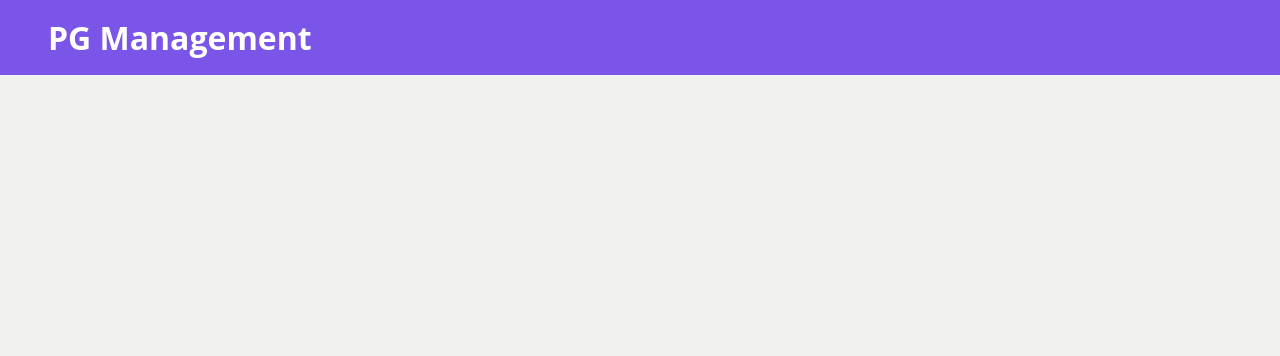
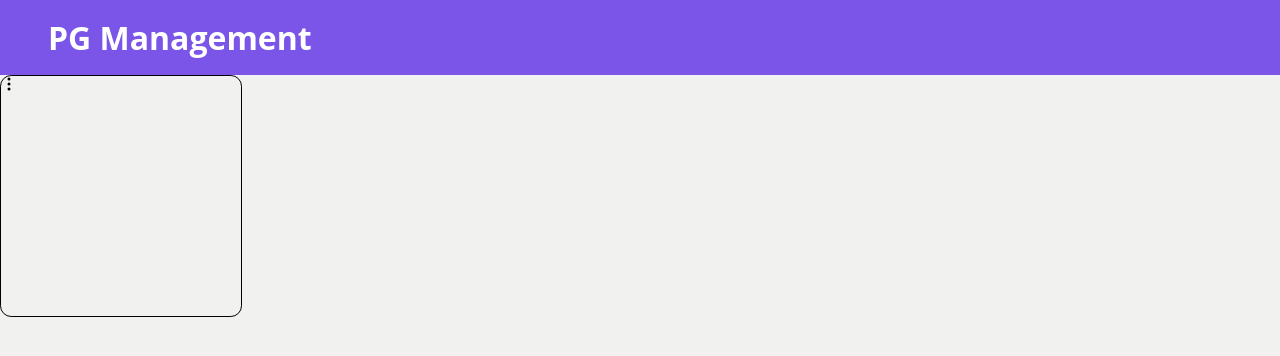
Before and after one commit to KishoreMl/PG-Management-Web, a React (Create React App) app in the folder pg-management/: page / in a window 1280 px wide. Shown: the top 356 px of the page. Built offline with nearby package versions, Linux system fonts and the light colour scheme.

Commit message:
UI changes

```diff
--- a/pg-management/src/components/BranchTile/BranchTile.jsx
+++ b/pg-management/src/components/BranchTile/BranchTile.jsx
@@ -1,10 +1,12 @@
 import React from "react";
+import './BranchTile.scss';
+import IconMap from "../Icons/IconMap";
 
 export class BranchTile extends React.Component{
     render() {
         return (
             <div className="branch-tile">
-
+                <IconMap icon='more' />
             </div>
         )
     }
--- a/pg-management/src/components/BranchTile/BranchTile.scss
+++ b/pg-management/src/components/BranchTile/BranchTile.scss
@@ -1,3 +1,6 @@
 .branch-tile{
-
+    width:15rem;
+    height:15rem;
+    border-radius: 0.7rem;
+    border: solid black 1px;
 }
--- a/pg-management/src/components/BranchesPage/BranchesPage.jsx
+++ b/pg-management/src/components/BranchesPage/BranchesPage.jsx
@@ -8,7 +8,7 @@ export class BranchesPage extends React.Component{
     {
         return (
             <div className="branch-container">
-                <BranchTile></BranchTile>
+                <BranchTile />
             </div>
         )
     }
--- a/pg-management/src/components/Icons/IconClose.jsx
+++ b/pg-management/src/components/Icons/IconClose.jsx
@@ -4,7 +4,7 @@ function IconClose(props)
 {
     return (
         <svg
-            onClick={props.onClick()}
+            onClick={props.onClick ? () => props.onClick():null}
             xmlns="http://www.w3.org/2000/svg"
             width={props.size || 20}
             height={props.size || 20}
--- a/pg-management/src/components/Icons/IconEdit.jsx
+++ b/pg-management/src/components/Icons/IconEdit.jsx
@@ -4,7 +4,7 @@ function IconEdit(props) {
     return (
         <svg
             xmlns="http://www.w3.org/2000/svg"
-            onClick={() => props.onClick()}
+            onClick={props.onClick ? () => props.onClick():null}
             width={props.size}
             height={props.size}
             fill={props.color || "curentColor"}
--- a/pg-management/src/components/Icons/IconMore.jsx
+++ b/pg-management/src/components/Icons/IconMore.jsx
@@ -3,7 +3,7 @@ import React from "react";
 function IconMore(props) {
     return (
         <svg xmlns="http://www.w3.org/2000/svg"
-            onClick={() =>props.onClick()}
+            onClick={props.onClick ? () => props.onClick():null}
             width={props.size || 16}
             height={props.size || 16}
             fill={props.color || "curentColor"}
--- a/pg-management/src/components/RoomTile/RoomTile.jsx
+++ b/pg-management/src/components/RoomTile/RoomTile.jsx
@@ -1,6 +1,7 @@
 import React, { Component } from "react";
 import './RoomTile.scss';
 import { GuestCard } from "../GuestCard/GuestCard";
+import IconMap from "../Icons/IconMap";
 
 export class RoomTile extends Component{
     constructor(props) {
@@ -16,15 +17,10 @@ export class RoomTile extends Component{
                     <p>{this.props.room.name}</p>
                     {this.props.room.type === 'AC' && <p className="badge">{this.props.room.type}</p>}
                     <div className="tile-header-left">
-                        <svg xmlns="http://www.w3.org/2000/svg"
-                            onClick={() => {this.state.dropdown===""?this.setState({dropdown:"show"}):this.setState({dropdown:""})}}
-                            width="16"
-                            height="16"
-                            fill="currentColor"
-                            class="bi bi-three-dots-vertical"
-                            viewBox="0 0 16 16">
-                            <path d="M9.5 13a1.5 1.5 0 1 1-3 0 1.5 1.5 0 0 1 3 0zm0-5a1.5 1.5 0 1 1-3 0 1.5 1.5 0 0 1 3 0zm0-5a1.5 1.5 0 1 1-3 0 1.5 1.5 0 0 1 3 0z"/>
-                        </svg>
+                        <IconMap
+                            icon="more"
+                            onClick={() => { this.state.dropdown === "" ? this.setState({ dropdown: "show" }) : this.setState({ dropdown: "" }) }}
+                        />
                         <div className={`dropdown-list ${this.state.dropdown}`}>
                             <div className="list-option">Add Guest</div>
                             <div className="list-option">Remove Guest</div>
```
